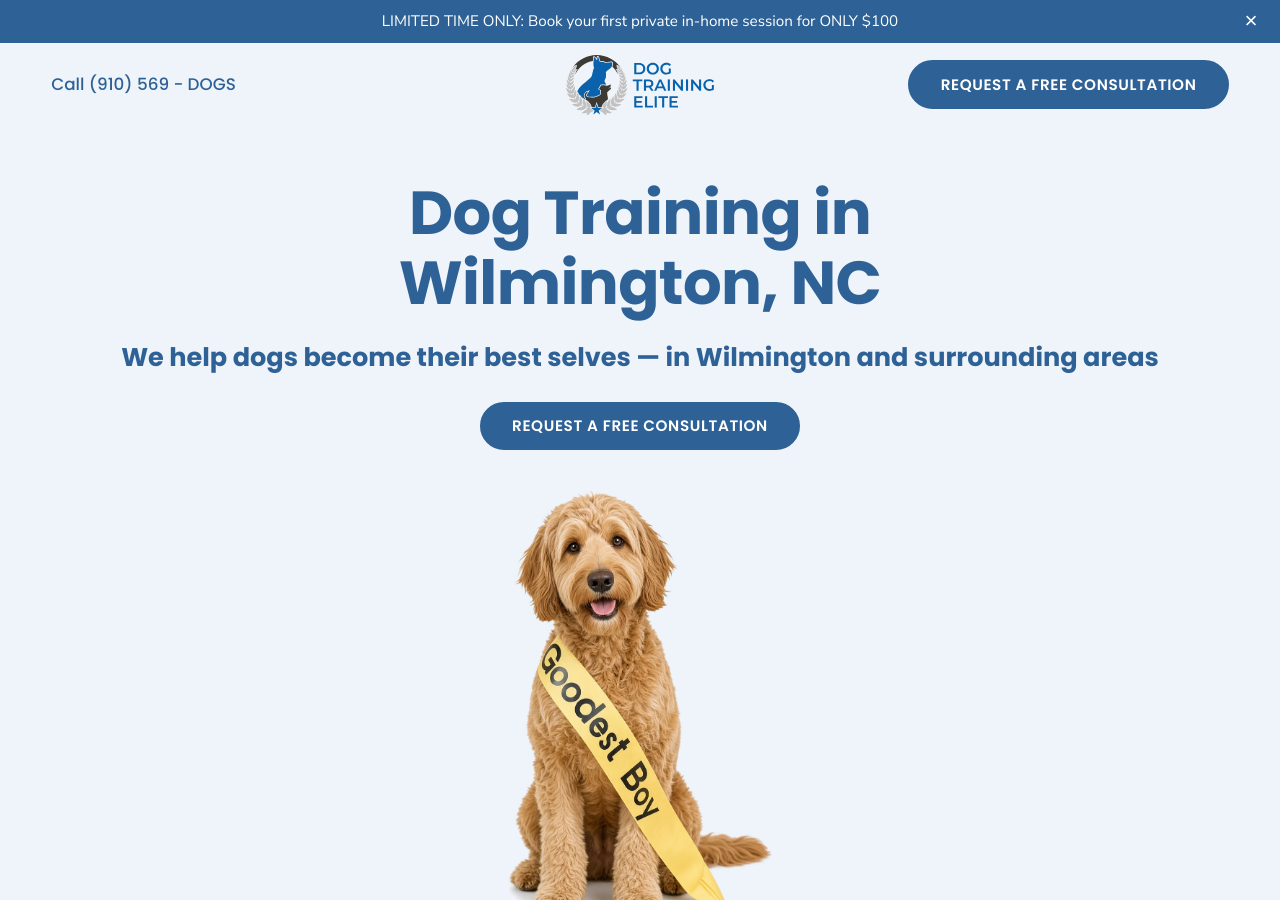
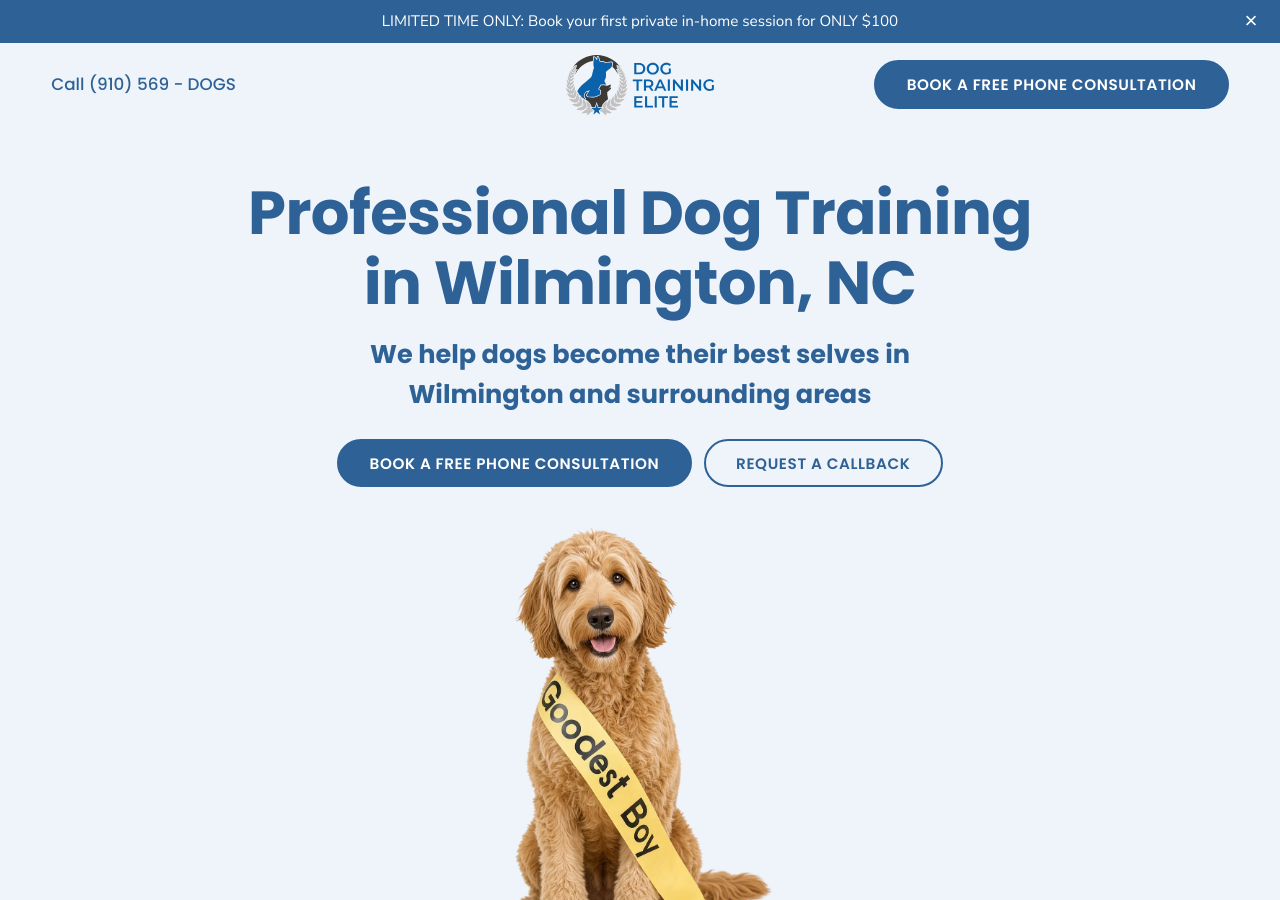
Before and after one commit to etailinsights-dp-agents/DTE-Wilmington-Website, a Jekyll site: the page index.html, which Jekyll copies as it is, in a window 1280 px wide and 900 px high. Built offline with Jekyll 4.4.1, drawn with Linux system fonts in a browser that asks for light colours; some of the changed text lies outside the part shown.

Commit message:
feat(home): dual CTAs, keyword H1, service page links (#3 of 4)
Page 3 of Greg DePetro's Oct 12 brief (General Dog Training ad group -> home).

- H1: "Professional Dog Training in Wilmington, NC"; brand line kept as sub line
- Two CTAs everywhere: "Book a free phone consultation" (Pipedrive scheduler) + "Request a callback" (#lead-capture). Header, mobile menu, hero, and 4 section CTAs.
- Greg's opening copy above "Elite dog training made easy", linking to /puppy-training/ and /dog-behavior-training/
- Service cards link to /puppy-training/, /dog-behavior-training/, and existing service dog resource post
- Meta description rewritten (150 chars)
- Fixes: mobile menu button contrast (2.7:1 -> 6.4:1); header CTA collision at 768-1100px
- base.html: same mobile menu button fix for service pages

Acceptance test: PASS (book=7, callback=6, description=150 chars, 12 preserve blocks identical)

```diff
--- a/_layouts/base.html
+++ b/_layouts/base.html
@@ -66,6 +66,8 @@ a{color:var(--blue)}
 .menu a{font-family:Poppins,sans-serif;font-weight:500;color:var(--ink);text-decoration:none;font-size:1.1rem}
 .menu a.btn--primary{color:#fff}
 .menu a.btn--outline{color:var(--blue)}
+.menu a.btn{font-size:.95rem;width:100%;max-width:380px;text-align:center}
+@media (max-width:400px){.menu a.btn{padding:.95em 1.1em;font-size:.88rem}}
 .menu[hidden]{display:none}
 @media (min-width:768px) and (max-width:1100px){
 .header__in{grid-template-columns:auto 1fr auto;column-gap:16px}
--- a/index.html
+++ b/index.html
@@ -11,7 +11,7 @@ j=d.createElement(s),dl=l!='dataLayer'?'&l='+l:'';j.async=true;j.src=
 })(window,document,'script','dataLayer','GTM-TMX5MTHS');</script>
 <!-- End Google Tag Manager -->
 <title>Dog Training Wilmington NC | Dog Training Elite Wilmington</title>
-<meta name="description" content="In-home dog training in Wilmington, NC and surrounding areas. Obedience, puppy, service dog and therapy dog training.">
+<meta name="description" content="Professional in-home dog training in Wilmington, NC for puppies, adult dogs and problem behaviors, plus service dog training. Free phone consultation.">
 <link rel="canonical" href="https://dogtrainingelitewilmington.com/">
 <link rel="icon" href="images/icon.png">
 
@@ -21,16 +21,18 @@ j=d.createElement(s),dl=l!='dataLayer'?'&l='+l:'';j.async=true;j.src=
     Greg                             last name still pending (bio added Sept 16)
     Katy                             last name (Filger, per a Google review) pending confirmation before adding to her card
     review header numbers            send the Google total count + rating to restore a "[N]+ reviews, [R]/5.0" headline
-    $100 intro offer                 confirm the Wilmington price (copied from the LA reference); NOTE Oct 5: announce copy now
-                                     sits above a "Request a free consultation" CTA - Darren deciding whether the bar gets
-                                     the free-consult reframe, a confirmed-$100 rewrite, or removal
+    $100 intro offer                 confirm the Wilmington price (copied from the LA reference); Darren decided (Oct 2026) to keep
+                                     the announce bar as-is alongside the free-consultation CTAs
     Wilmington@dogtrainingelite.com  verify this inbox exists (guessed from the LA pattern)
-    woman-owned badge                in images/extra/ - corporate bios list Kati as Founder & Owner; add next to the veteran badge once confirmed
-  CTA change (Oct 5, per Greg DePetro's ads review): hero button added below the sub line; every "Get in touch"
-  renamed "Request a free consultation" (7 instances total incl. the new hero button). Mobile header still hides
-  phone/CTA by design - the hero button is the first-screen action.
-  Oct 5 (2): mobile hero image capped at 300px (one-line media query) so the full dog renders under the button
-  on the first screen instead of cropping mid-torso at the fold. Desktop unchanged; 300px is the dial.
+    woman-owned badge                approved; waiting on the badge image file, then add next to the veteran badge
+    service dog page                 when /service-dog-training/ launches, point the service and therapy card links at it
+  CTAs (Oct 14, Greg DePetro's landing-page brief): two actions everywhere. Primary "Book a free phone consultation"
+  opens the Pipedrive scheduler in a new tab; secondary "Request a callback" jumps to the form below (#lead-capture).
+  Hero, header, mobile menu and four section CTAs carry them. Mobile header still hides phone/CTA by design: the hero
+  pair is the first-screen action. The scheduler URL also lives in _config.yml (Jekyll pages) and typ.html: change all three.
+  Hero H1 is Greg's keyword headline; the brand line "We help dogs become their best selves" stays as the sub line.
+  Service cards link into the specialty pages (/puppy-training/, /dog-behavior-training/).
+  Mobile hero image capped at 300px (Oct 5); 300px is the dial.
   Colors and type are matched to the DTE LA reference screenshots (Sept 2026).
   Notes: the underline squiggle color is hardcoded in the --hl SVG below (keep in sync with --blue).
   Attribution: the inline script in the Pipedrive embed div sets window.landing_url (full page URL incl. gclid/UTMs)
@@ -82,7 +84,12 @@ a{color:var(--blue)}
 .btn--primary:hover{background:var(--blue-dark);border-color:var(--blue-dark)}
 .btn--ghost{background:transparent;color:var(--ink);border-color:var(--line);font-size:.85rem}
 .btn--ghost:hover{border-color:var(--ink)}
+.btn--outline{background:transparent;color:var(--blue);border-color:var(--blue)}
+.btn--outline:hover{background:var(--blue);color:#fff}
 .cta{margin-top:2.5rem;text-align:center}
+.cta-pair{display:flex;flex-wrap:wrap;gap:12px;justify-content:center}
+@media (max-width:767px){.cta-pair .btn{width:100%;max-width:380px}}
+@media (max-width:400px){.cta-pair .btn{padding:.95em 1.1em;font-size:.88rem}}
 :focus-visible{outline:3px solid var(--blue);outline-offset:3px}
 
 /* announcement bar */
@@ -97,12 +104,20 @@ a{color:var(--blue)}
 .header__phone{justify-self:start;font-family:Poppins,sans-serif;font-weight:500;color:var(--blue);text-decoration:none}
 .header__logo{justify-self:center;display:block}
 .header__logo img{height:60px;width:auto}
-.header__cta{justify-self:end}
+.header__cta{justify-self:end;white-space:nowrap}
 .burger{display:none;background:none;border:0;padding:10px;cursor:pointer;flex-direction:column;gap:7px}
 .burger span{display:block;width:26px;height:1.5px;background:var(--ink)}
 .menu{background:var(--white);padding:1.5rem var(--gutter) 2rem;display:flex;flex-direction:column;gap:1.25rem;align-items:flex-start;box-shadow:0 8px 24px rgba(0,0,0,.08)}
 .menu a{font-family:Poppins,sans-serif;font-weight:500;color:var(--ink);text-decoration:none;font-size:1.1rem}
+.menu a.btn--primary{color:#fff}
+.menu a.btn--outline{color:var(--blue)}
+.menu a.btn{font-size:.95rem;width:100%;max-width:380px;text-align:center}
+@media (max-width:400px){.menu a.btn{padding:.95em 1.1em;font-size:.88rem}}
 .menu[hidden]{display:none}
+@media (min-width:768px) and (max-width:1100px){
+  .header__in{grid-template-columns:auto 1fr auto;column-gap:16px}
+  .header__cta{font-size:.8rem;padding:.85em 1.3em}
+}
 @media (max-width:767px){
   .header__in{grid-template-columns:auto 1fr auto;min-height:64px}
   .header__logo{grid-column:1;justify-self:start}
@@ -113,9 +128,11 @@ a{color:var(--blue)}
 
 /* hero */
 .hero{padding:clamp(24px,4vw,64px) 0 0}
-.hero h1{text-align:center;max-width:20ch;margin:0 auto 1.2rem;color:var(--blue)}
-.hero__sub{font-family:Poppins,sans-serif;font-weight:700;font-size:clamp(1.2rem,2vw,1.7rem);text-align:center;color:var(--blue);margin:0 0 1.5rem}
-.hero__cta{text-align:center;margin:0 0 2rem}
+.hero h1{text-align:center;max-width:20ch;margin:0 auto 1rem;color:var(--blue);font-size:clamp(1.85rem,1rem + 4vw,3.8rem)}
+.hero__sub{font-family:Poppins,sans-serif;font-weight:700;font-size:clamp(1.1rem,2vw,1.7rem);text-align:center;color:var(--blue);max-width:36ch;margin:0 auto 1.5rem}
+.hero__cta{margin:0 0 2rem}
+.intro{max-width:62ch;margin:0 auto 3.5rem}
+.card__link{display:inline-block;margin-top:1.25rem;font-family:Poppins,sans-serif;font-weight:600;font-size:1rem;text-underline-offset:3px}
 .hero__figure{width:min(620px,90vw);margin:0 auto}
 .hero__figure img{display:block;width:auto;max-width:100%;max-height:min(48vh,520px);margin:0 auto}
 @media (max-width:767px){.hero__figure img{max-height:300px}}
@@ -232,13 +249,14 @@ height="0" width="0" style="display:none;visibility:hidden"></iframe></noscript>
   <div class="header__in">
     <a class="header__phone" href="tel:+19105693647">Call (910) 569 - DOGS</a>
     <a class="header__logo" href="#top"><img src="images/logo.svg" alt="Dog Training Elite Wilmington"></a>
-    <a class="btn btn--primary header__cta" href="#lead-capture">Request a free consultation</a>
+    <a class="btn btn--primary header__cta" href="https://dogtrainingelitewilmington.pipedrive.com/scheduler/d9lyMQCK/free-dog-training-consultation" target="_blank" rel="noopener">Book a free phone consultation</a>
     <button class="burger" type="button" aria-label="Open menu" aria-expanded="false" aria-controls="menu" id="burger"><span></span><span></span></button>
   </div>
   <nav class="menu" id="menu" hidden>
     <a href="tel:+19105693647">Call (910) 569 - DOGS</a>
     <a href="/resources/">Resources</a>
-    <a class="btn btn--primary" href="#lead-capture">Request a free consultation</a>
+    <a class="btn btn--primary" href="https://dogtrainingelitewilmington.pipedrive.com/scheduler/d9lyMQCK/free-dog-training-consultation" target="_blank" rel="noopener">Book a free phone consultation</a>
+    <a class="btn btn--outline" href="#lead-capture">Request a callback</a>
   </nav>
 </header>
 
@@ -247,9 +265,12 @@ height="0" width="0" style="display:none;visibility:hidden"></iframe></noscript>
   <!-- Hero -->
   <section class="section section--sky hero">
     <div class="wrap">
-      <h1>Dog Training in Wilmington, NC</h1>
-      <p class="hero__sub">We help dogs become their best selves — in Wilmington and surrounding areas</p>
-      <p class="hero__cta"><a class="btn btn--primary" href="#lead-capture">Request a free consultation</a></p>
+      <h1>Professional Dog Training in Wilmington, NC</h1>
+      <p class="hero__sub">We help dogs become their best selves in Wilmington and surrounding areas</p>
+      <div class="cta-pair hero__cta">
+        <a class="btn btn--primary" href="https://dogtrainingelitewilmington.pipedrive.com/scheduler/d9lyMQCK/free-dog-training-consultation" target="_blank" rel="noopener">Book a free phone consultation</a>
+        <a class="btn btn--outline" href="#lead-capture">Request a callback</a>
+      </div>
       <div class="hero__figure"><img src="images/hero.webp" alt="A happy, well-trained dog"></div>
     </div>
   </section>
@@ -257,13 +278,17 @@ height="0" width="0" style="display:none;visibility:hidden"></iframe></noscript>
   <!-- How it works -->
   <section class="section">
     <div class="wrap narrow">
+      <p class="lead intro">Get personalized, professional dog training for <a href="/puppy-training/">puppies</a>, adult dogs and <a href="/dog-behavior-training/">dogs with challenging behaviors</a>. Dog Training Elite Wilmington helps owners build reliable obedience, better behavior and a stronger relationship with their dogs through practical training designed for everyday life.</p>
       <h2 class="center">Elite dog training made <span class="hl">easy</span></h2>
       <ol class="steps">
         <li><h3><span class="step-num">Step 1:</span> Have your dog trained in the comfort of your home</h3></li>
         <li><h3><span class="step-num">Step 2:</span> Learn the skills to keep your dog's good behavior for life</h3></li>
         <li><h3><span class="step-num">Step 3:</span> Enjoy having a well-mannered dog who listens to you at all times</h3></li>
       </ol>
-      <div class="cta"><a class="btn btn--primary" href="#lead-capture">Request a free consultation</a></div>
+      <div class="cta cta-pair">
+        <a class="btn btn--primary" href="https://dogtrainingelitewilmington.pipedrive.com/scheduler/d9lyMQCK/free-dog-training-consultation" target="_blank" rel="noopener">Book a free phone consultation</a>
+        <a class="btn btn--outline" href="#lead-capture">Request a callback</a>
+      </div>
     </div>
   </section>
 
@@ -275,24 +300,31 @@ height="0" width="0" style="display:none;visibility:hidden"></iframe></noscript>
           <div class="circle"><img src="images/obedience.jpg" alt=""></div>
           <h3>Obedience training</h3>
           <p>Say goodbye to negotiating. Say hello to a dog who always listens to you. Even around the toughest distractions. Take your dog to any dog-friendly spot, stress-free.</p>
+          <a class="card__link" href="/dog-behavior-training/">Problem behaviors? See behavior training</a>
         </article>
         <article class="card">
           <div class="circle"><img src="images/service-dog.jpg" alt=""></div>
           <h3>Service dog training</h3>
           <p>Transform your dog into a reliable companion you can take anywhere. Through specialized training, your dog can perform tasks unique to your needs, making life easier for you.</p>
+          <a class="card__link" href="/resources/service-dog-and-therapy-dog-training-wilmington/">How service dog training works</a>
         </article>
         <article class="card">
           <div class="circle"><img src="images/puppy.jpg" alt=""></div>
           <h3>Puppy training</h3>
           <p>Welcoming a new puppy can be challenging. We make it easy. Start on the right foot and enjoy a happy, well-mannered pup for the rest of your life.</p>
+          <a class="card__link" href="/puppy-training/">Puppy training in Wilmington</a>
         </article>
         <article class="card">
           <div class="circle"><img src="images/therapy-dog.jpg" alt=""></div>
           <h3>Therapy dog training</h3>
           <p>Does your dog brighten every room they are in? Get them certified as a therapy dog. Bring comfort and joy to those who need it most.</p>
+          <a class="card__link" href="/resources/service-dog-and-therapy-dog-training-wilmington/">How therapy dog training works</a>
         </article>
       </div>
-      <div class="cta"><a class="btn btn--primary" href="#lead-capture">Request a free consultation</a></div>
+      <div class="cta cta-pair">
+        <a class="btn btn--primary" href="https://dogtrainingelitewilmington.pipedrive.com/scheduler/d9lyMQCK/free-dog-training-consultation" target="_blank" rel="noopener">Book a free phone consultation</a>
+        <a class="btn btn--outline" href="#lead-capture">Request a callback</a>
+      </div>
     </div>
   </section>
 
@@ -314,7 +346,10 @@ height="0" width="0" style="display:none;visibility:hidden"></iframe></noscript>
         </div>
         -->
       </div>
-      <div class="cta"><a class="btn btn--primary" href="#lead-capture">Request a free consultation</a></div>
+      <div class="cta cta-pair">
+        <a class="btn btn--primary" href="https://dogtrainingelitewilmington.pipedrive.com/scheduler/d9lyMQCK/free-dog-training-consultation" target="_blank" rel="noopener">Book a free phone consultation</a>
+        <a class="btn btn--outline" href="#lead-capture">Request a callback</a>
+      </div>
     </div>
   </section>
 
@@ -387,7 +422,10 @@ height="0" width="0" style="display:none;visibility:hidden"></iframe></noscript>
         </div>
         <div class="split__media"><img src="images/guarantee.jpg" alt=""></div>
       </div>
-      <div class="cta"><a class="btn btn--primary" href="#lead-capture">Request a free consultation</a></div>
+      <div class="cta cta-pair">
+        <a class="btn btn--primary" href="https://dogtrainingelitewilmington.pipedrive.com/scheduler/d9lyMQCK/free-dog-training-consultation" target="_blank" rel="noopener">Book a free phone consultation</a>
+        <a class="btn btn--outline" href="#lead-capture">Request a callback</a>
+      </div>
     </div>
   </section>
 
```
